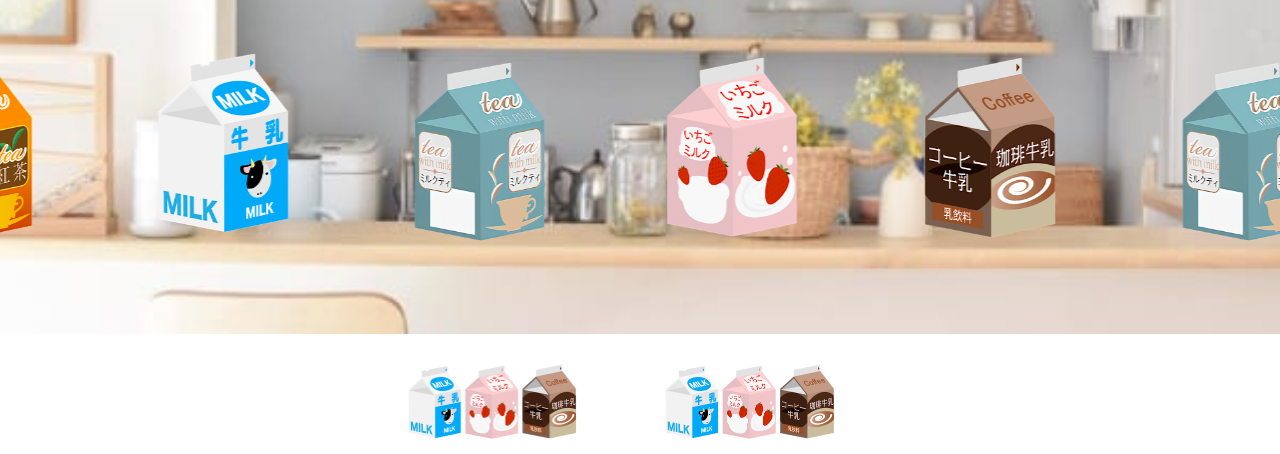
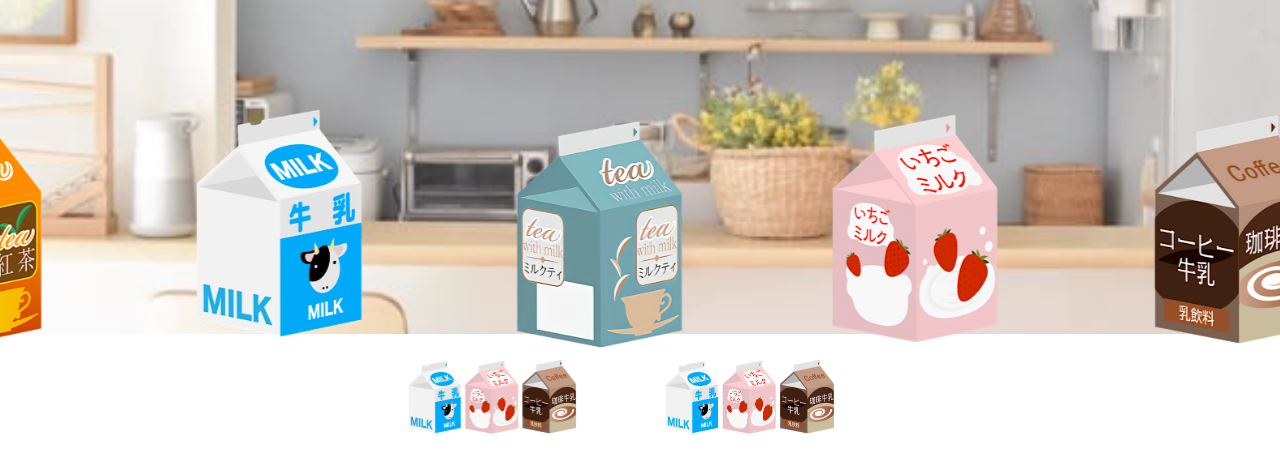
Before and after one commit to maipengin/drink, a plain HTML site: page index.html in a window 1280 px wide. Shown: the part 346-800 px from the top of the page. Drawn offline with nearby package versions, Linux system fonts and the light colour scheme.

Commit message:
レスポンシブ修正

```diff
--- a/assets/js/index.js
+++ b/assets/js/index.js
@@ -30,7 +30,7 @@ function fadeAnime(){
       pauseOnHover: false,//オンマウスでスライドを一時停止させるかどうか。初期値はtrue。
       pauseOnFocus: false,//フォーカスした際にスライドを一時停止させるかどうか。初期値はtrue。
       cssEase: 'linear',//動き方。初期値はeaseですが、スムースな動きで見せたいのでlinear
-      slidesToShow: 5,//スライドを画面に4枚見せる
+      slidesToShow: 4,//スライドを画面に4枚見せる
       slidesToScroll: 1,//1回のスライドで動かす要素数
       responsive: [
         {
--- a/assets/stylesheets/style.css
+++ b/assets/stylesheets/style.css
@@ -1,5 +1,10 @@
 .l-wrap {
-  width: 100%;
+  background-color: beige;
+}
+.l-wrap__content {
+  background-color: #fff;
+  max-width: 1400px;
+  margin: auto;
 }
 
 .l-header {
@@ -108,18 +113,18 @@ h2.c-umebana:before {
     -2px -2px 10px #fff;
 }
 
-/* .p-sliderPosition {
+.p-sliderPosition {
   position: absolute;
   position: relative;
-  top: 300px;
-} */
+  top: 380px;
+}
 .p-slider {
   position: absolute;
   top: 50%;
 }
 
 .p-announce {
-  margin-top: 20px;
+  margin-top: 15px;
 }
 
 .p-announce__banners {
@@ -430,6 +435,10 @@ h2.c-umebana:before {
     font-size: 35px;
   }
 
+  .p-sliderPosition {
+    top: 0;
+  }
+
   .br-pc {
     display: none;
   }
@@ -498,23 +507,15 @@ h2.c-umebana:before {
     width: 250px;
   }
 }
-/* @media screen and (max-width: 610px) {
-  .p-hero {
-    height: 450px;
-  }
 
+@media screen and (max-width: 1300px) {
   .p-sliderPosition {
-    top: 100px;
-  }
-
-  .p-slider {
-    position: absolute;
-    top: 100px;
+    bottom: 300px;
   }
 }
 
-@media screen and (max-width: 610px) {
+/* @media screen and (max-width: 2000px) {
   .p-sliderPosition {
-    top: 150px;
+    top: 250px;
   }
 } */
--- a/index.html
+++ b/index.html
@@ -13,6 +13,7 @@
 </head>
 <body>
   <div class="l-wrap">
+    <div class="l-wrap__content">
       <header class="l-header">
         <div class="l-headerText">
           <h2 class="c-umebana"></h2>
@@ -25,7 +26,7 @@
           <div class="p-hero__title">
             <div class="p-hero__titleFont">厳選素材に、<br>おいしいひと手間<br class="br-pc">かけました。</div>
           </div>
-        <!-- <div class="p-sliderPosition"> -->
+          <div class="p-sliderPosition">
             <ul class="p-slider">
               <li><img src="./assets/images/tea.png" alt=""></li>
               <li><img src="./assets/images/milk.png" alt=""></li>
@@ -35,7 +36,7 @@
               <li><img src="./assets/images/milktea.png" alt=""></li>
 
             </ul>
-        <!-- </div> -->
+          </div>
         </section>
 
         <section class="p-announce">
@@ -101,11 +102,11 @@
                 <img src="https://placehold.jp/450x450.png" alt="news画像">
               </div>
               <div class="p-commitment__newsMessage">
-              <div class="p-commitment__newsMessageInner">
+                <pdiv class="p-commitment__newsMessageInner">
                   <p>いちごが主役！？<br>紅茶伝説から新しいいちごみるく、できました！</p>
                   <p>こだわりのいちごみるくーに使っているのは、瀬戸内レモン。<br>爽やかな味わい、スッキリとした甘さを味わえます。</p>
                   <p>仕事や勉強、家事の合間に<br>爽やかにリフレッシュしてみて♪</p>
-              </div> -->
+                </pdiv> -->
               </div>
             </div>
             <div class="p-commitment__thumb">
@@ -164,6 +165,7 @@
       </footer>
       </div>
       </div>
+    </div>
   <script src="https://code.jquery.com/jquery-3.4.1.min.js" integrity="sha256-CSXorXvZcTkaix6Yvo6HppcZGetbYMGWSFlBw8HfCJo=" crossorigin="anonymous"></script>
 <script src="https://cdn.jsdelivr.net/npm/slick-carousel@1.8.1/slick/slick.min.js"></script>
 <script src="./assets/js/index.js"></script>
```
Lines whose indentation alone changed are shown as unchanged.
